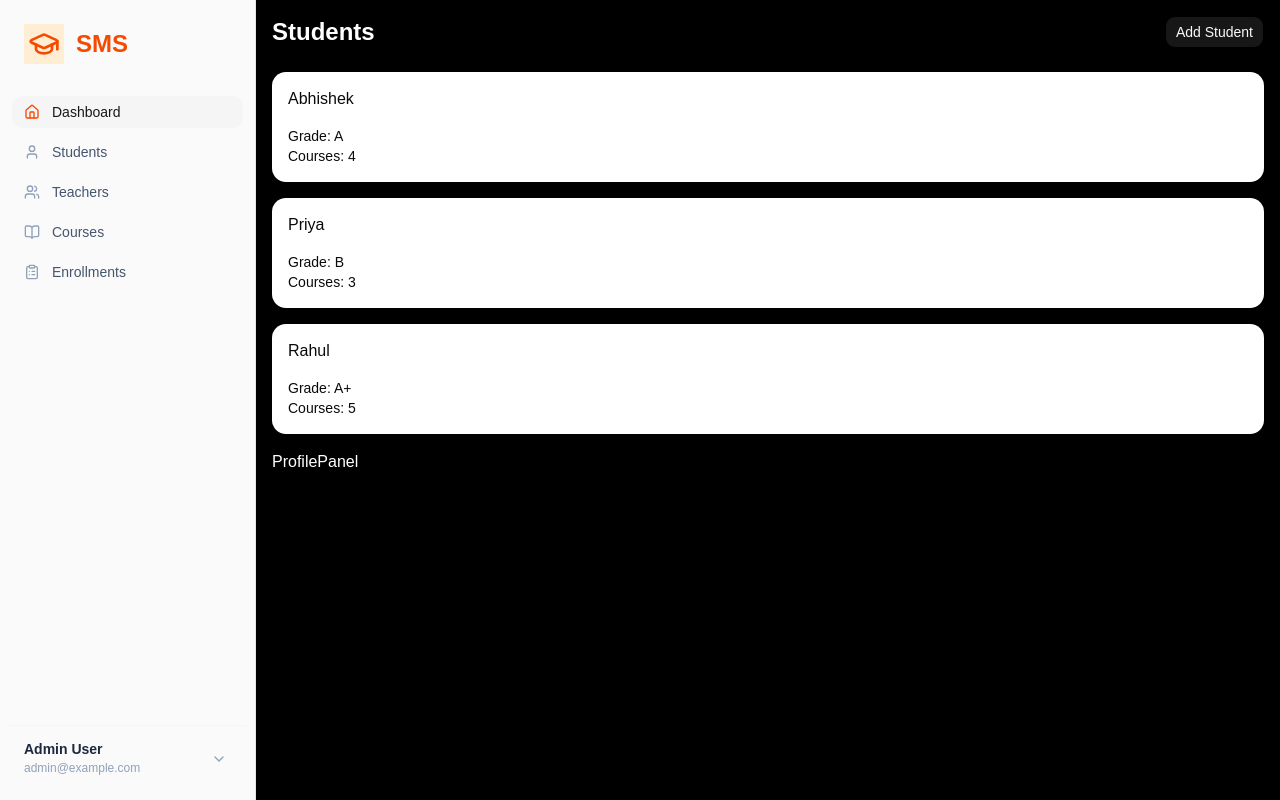
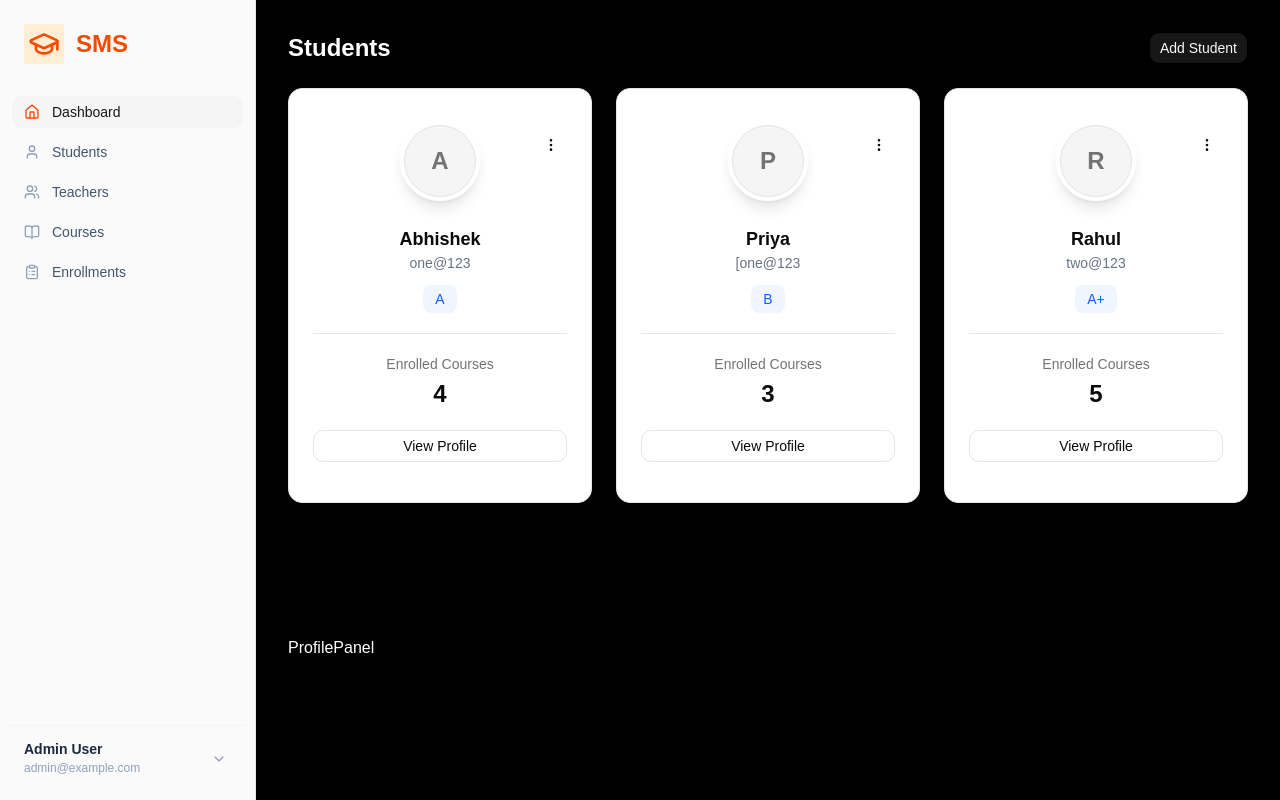
Before and after one commit to swamiabhishek45/student-management-system, a React (Vite) app in the folder client/: page / in a window 1280 px wide. Built offline with nearby package versions, Linux system fonts and the light colour scheme.

Commit message:
add Avatar component and refactor StudentCard

```diff
--- a/client/src/components/StudentCard.jsx
+++ /dev/null
@@ -1,24 +0,0 @@
-import React from 'react'
-import {
-  Card,
-  CardContent,
-  CardHeader,
-  CardTitle,
-} from "@/components/ui/card";
-
-const StudentCard = ({ student }) => {
-  return (
-   <Card>
-      <CardHeader>
-        <CardTitle>{student.name}</CardTitle>
-      </CardHeader>
-
-      <CardContent>
-        <p>Grade: {student.grade}</p>
-        <p>Courses: {student.courses}</p>
-      </CardContent>
-    </Card>
-  )
-}
-
-export default StudentCard
--- /dev/null
+++ b/client/src/components/studentcard/StudentCard.jsx
@@ -0,0 +1,76 @@
+import React from 'react'
+import {
+  Card,
+  CardContent,
+  CardHeader,
+  CardTitle,
+} from "@/components/ui/card";
+import { Button } from '../ui/button';
+import { MoreVertical } from 'lucide-react';
+import { Avatar, AvatarFallback } from '@/components/ui/avatar';
+
+const StudentCard = ({ student }) => {
+  return (
+   <Card className="w-full max-w-xs border shadow-sm rounded-xl">
+      <CardContent className="p-6">
+      {/* top section  */}
+      <div className='flex justify-end'>
+        <Button variant="ghost" size="icon">
+          <MoreVertical size={18}/>
+        </Button>
+      </div>
+
+      {/* profile image  */}
+
+      <div className='flex justify-center -mt-10'>
+        <Avatar className="w-20 h-20 rounded-full border-4 border-white shadow-lg">
+          <AvatarFallback className="text-2xl font-bold">
+            {student.name
+              .split(" ")
+              .map((n) => n[0])
+              .join("")}
+          </AvatarFallback>
+        </Avatar>
+
+      </div>
+
+      {/* info  */}
+
+      <div className='text-center mt-6'>
+        <h3 className='font-semibold text-lg'>{student.name}</h3>
+
+        <p className='text-gray-500 text-sm'>{student.email}</p>
+
+         <span className="mt-3 inline-block rounded-md bg-blue-50 px-3 py-1 text-sm text-blue-600">
+            {student.grade}
+          </span>
+      </div>
+
+
+ <div className="my-5 border-t" />
+
+  {/* Courses */}
+        <div className="text-center">
+          <p className="text-sm text-muted-foreground">
+            Enrolled Courses
+          </p>
+
+          <p className="mt-1 text-2xl font-semibold">
+            {student.courses}
+          </p>
+        </div>
+
+           {/* Button */}
+        <Button
+          variant="outline"
+          className="mt-5 w-full"
+        >
+          View Profile
+        </Button>
+
+      </CardContent>
+    </Card>
+  )
+}
+
+export default StudentCard
--- /dev/null
+++ b/client/src/components/ui/avatar.jsx
@@ -0,0 +1,105 @@
+import * as React from "react"
+import { Avatar as AvatarPrimitive } from "radix-ui"
+
+import { cn } from "@/lib/utils"
+
+function Avatar({
+  className,
+  size = "default",
+  ...props
+}) {
+  return (
+    <AvatarPrimitive.Root
+      data-slot="avatar"
+      data-size={size}
+      className={cn(
+        "group/avatar relative flex size-8 shrink-0 rounded-full select-none after:absolute after:inset-0 after:rounded-full after:border after:border-border after:mix-blend-darken data-[size=lg]:size-10 data-[size=sm]:size-6 dark:after:mix-blend-lighten",
+        className
+      )}
+      {...props} />
+  );
+}
+
+function AvatarImage({
+  className,
+  ...props
+}) {
+  return (
+    <AvatarPrimitive.Image
+      data-slot="avatar-image"
+      className={cn("aspect-square size-full rounded-full object-cover", className)}
+      {...props} />
+  );
+}
+
+function AvatarFallback({
+  className,
+  ...props
+}) {
+  return (
+    <AvatarPrimitive.Fallback
+      data-slot="avatar-fallback"
+      className={cn(
+        "flex size-full items-center justify-center rounded-full bg-muted text-sm text-muted-foreground group-data-[size=sm]/avatar:text-xs",
+        className
+      )}
+      {...props} />
+  );
+}
+
+function AvatarBadge({
+  className,
+  ...props
+}) {
+  return (
+    <span
+      data-slot="avatar-badge"
+      className={cn(
+        "absolute right-0 bottom-0 z-10 inline-flex items-center justify-center rounded-full bg-primary text-primary-foreground bg-blend-color ring-2 ring-background select-none",
+        "group-data-[size=sm]/avatar:size-2 group-data-[size=sm]/avatar:[&>svg]:hidden",
+        "group-data-[size=default]/avatar:size-2.5 group-data-[size=default]/avatar:[&>svg]:size-2",
+        "group-data-[size=lg]/avatar:size-3 group-data-[size=lg]/avatar:[&>svg]:size-2",
+        className
+      )}
+      {...props} />
+  );
+}
+
+function AvatarGroup({
+  className,
+  ...props
+}) {
+  return (
+    <div
+      data-slot="avatar-group"
+      className={cn(
+        "group/avatar-group flex -space-x-2 *:data-[slot=avatar]:ring-2 *:data-[slot=avatar]:ring-background",
+        className
+      )}
+      {...props} />
+  );
+}
+
+function AvatarGroupCount({
+  className,
+  ...props
+}) {
+  return (
+    <div
+      data-slot="avatar-group-count"
+      className={cn(
+        "relative flex size-8 shrink-0 items-center justify-center rounded-full bg-muted text-sm text-muted-foreground ring-2 ring-background group-has-data-[size=lg]/avatar-group:size-10 group-has-data-[size=sm]/avatar-group:size-6 [&>svg]:size-4 group-has-data-[size=lg]/avatar-group:[&>svg]:size-5 group-has-data-[size=sm]/avatar-group:[&>svg]:size-3",
+        className
+      )}
+      {...props} />
+  );
+}
+
+export {
+  Avatar,
+  AvatarImage,
+  AvatarFallback,
+  AvatarGroup,
+  AvatarGroupCount,
+  AvatarBadge,
+}
--- a/client/src/pages/Dashboard.jsx
+++ b/client/src/pages/Dashboard.jsx
@@ -1,16 +1,16 @@
 import Header from "@/components/Header";
 import ProfilePanel from "@/components/ProfilePanel";
 import SidebarMain from "@/components/sidebar/Sidebar";
-import StudentCard from "@/components/StudentCard";
+import StudentCard from "@/components/studentcard/StudentCard";
 import { SidebarProvider } from "@/components/ui/sidebar";
 // import { Sidebar } from "lucide-react";
 import React from "react";
 
 const Dashboard = () => {
   const students = [
-    { name: "Abhishek", grade: "A", courses: 4 },
-    { name: "Priya", grade: "B", courses: 3 },
-    { name: "Rahul", grade: "A+", courses: 5 },
+    { name: "Abhishek", grade: "A", courses: 4, email: "one@123"},
+    { name: "Priya", grade: "B", courses: 3, email: "[one@123" },
+    { name: "Rahul", grade: "A+", courses: 5, email: "two@123" },
   ];
   return (
     <SidebarProvider>
@@ -18,16 +18,22 @@ const Dashboard = () => {
         {/* sidebar */}
 
         <SidebarMain />
-        <main className="flex-1 p-4">
+        <main className="flex-1 p-6 md:p-8 flex flex-col min-w-0">
           {/* header  */}
           <Header />
 
-          <div className="grid gap-4 mt-6">
-            <div className="grid gap-4 ">
+
+          {/* content layout  */}
+          <div className="grid grid-cols-1 lg:grid-cols-3 gap-6 mt-6 flex-1 items-start">
+
+            <div className="lg:col-span-2 xl:col-span-3 flex flex-col justify-between h-full">
+              <div className="grid grid-cols-1 md:grid-cols-2 xl:grid-cols-3 gap-6">
+
               {students.map((std) => (
                 // studentcard
                 <StudentCard key={std.name} student={std} />
               ))}
+              </div>
             </div>
 
             {/* profilepanel  */}
```
